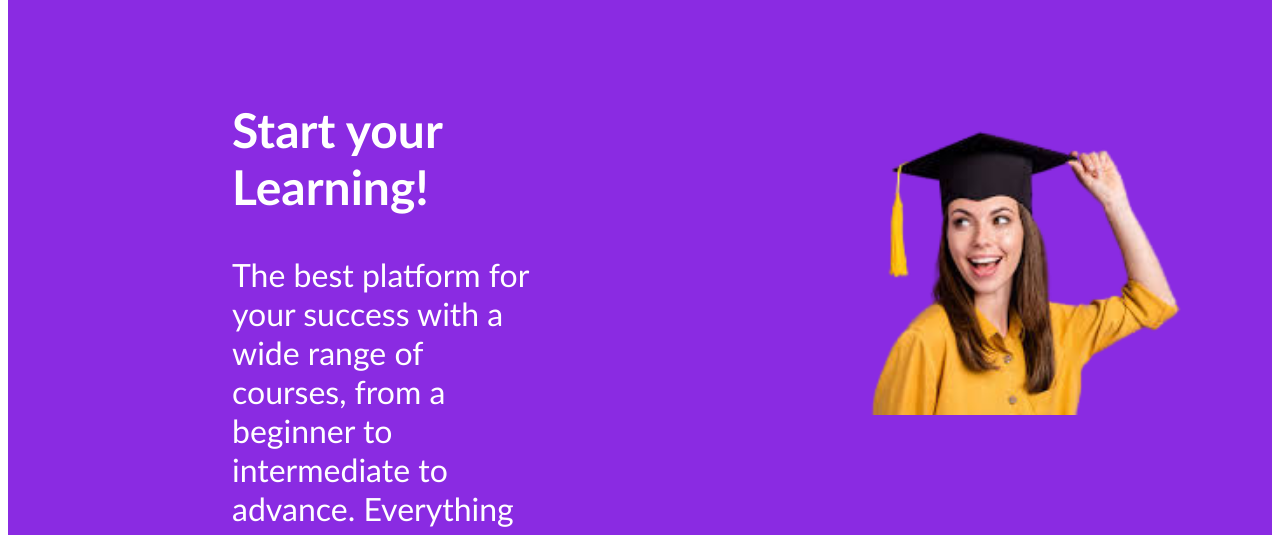
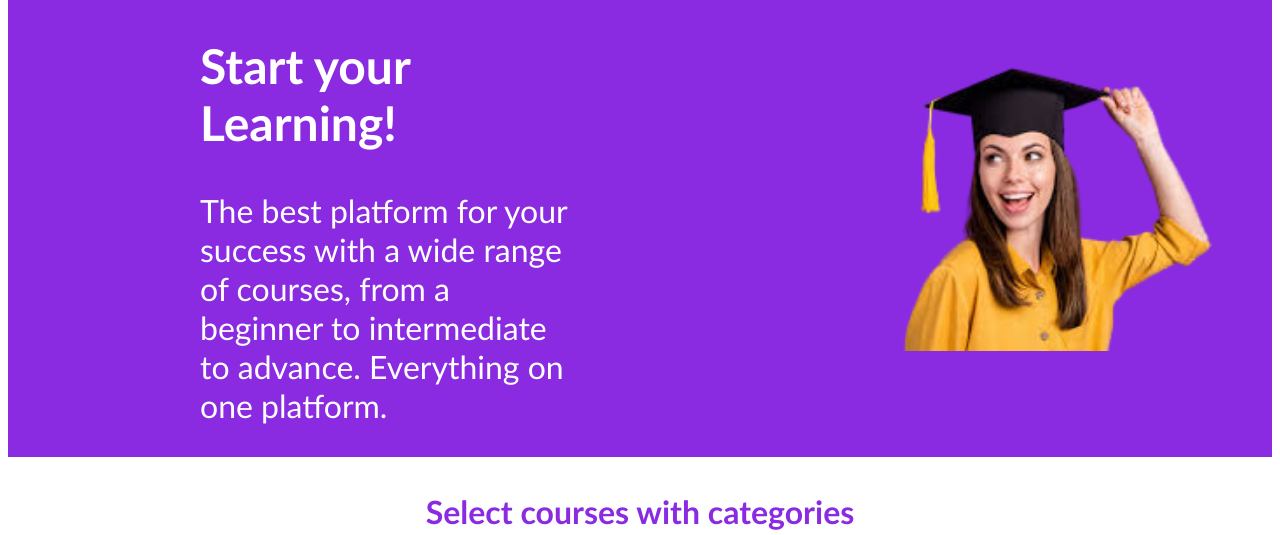
Before and after one commit to Prabhat7002/infotrixs, a plain HTML site: page index.html in a window 1280 px wide. Shown: the part 139-674 px from the top of the page. Drawn offline with Linux system fonts and the light colour scheme.

Commit message:
Update styles.css

```diff
--- a/css/styles.css
+++ b/css/styles.css
@@ -80,7 +80,7 @@ a{
 #intro{
     background-color: blueviolet;
     color: white;
-    padding: 4rem 2rem 8rem 2rem;
+/*     padding: 4rem 2rem 8rem 2rem; */
 }
 
 .intro{
```
